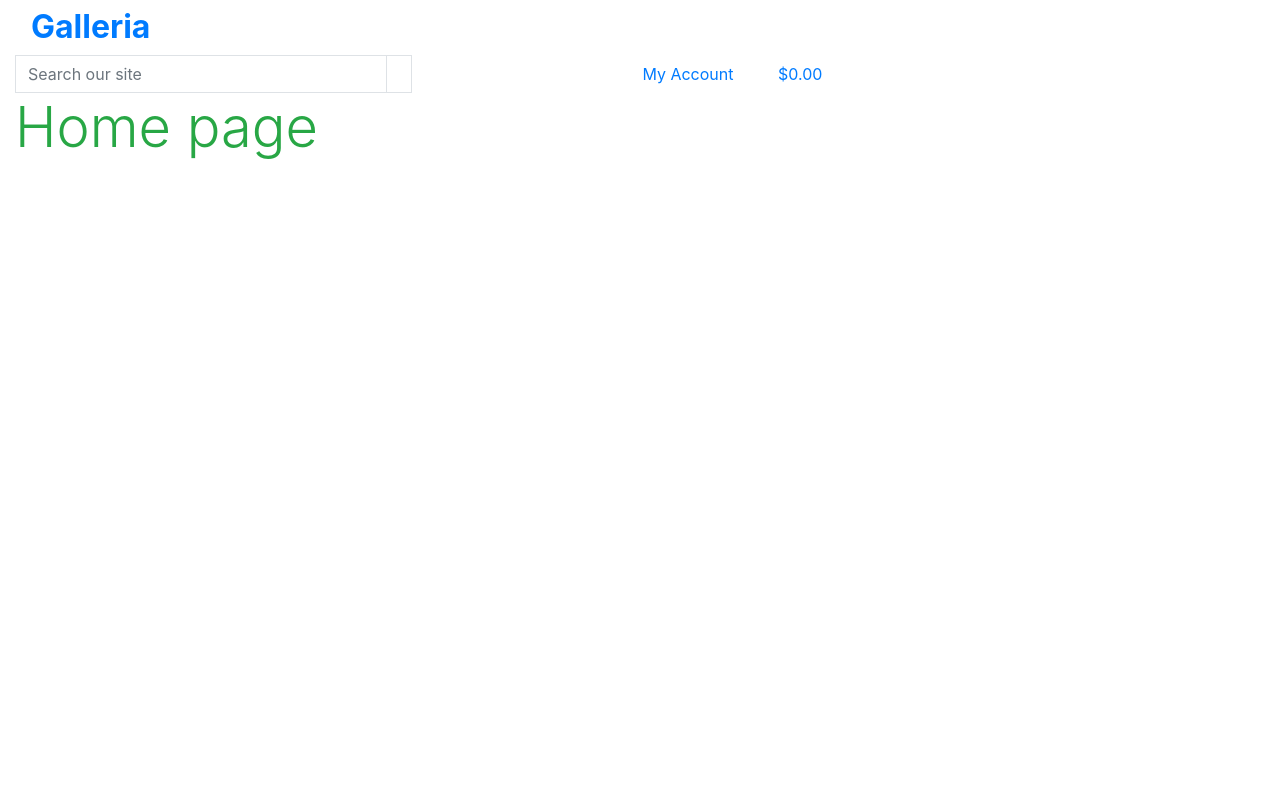
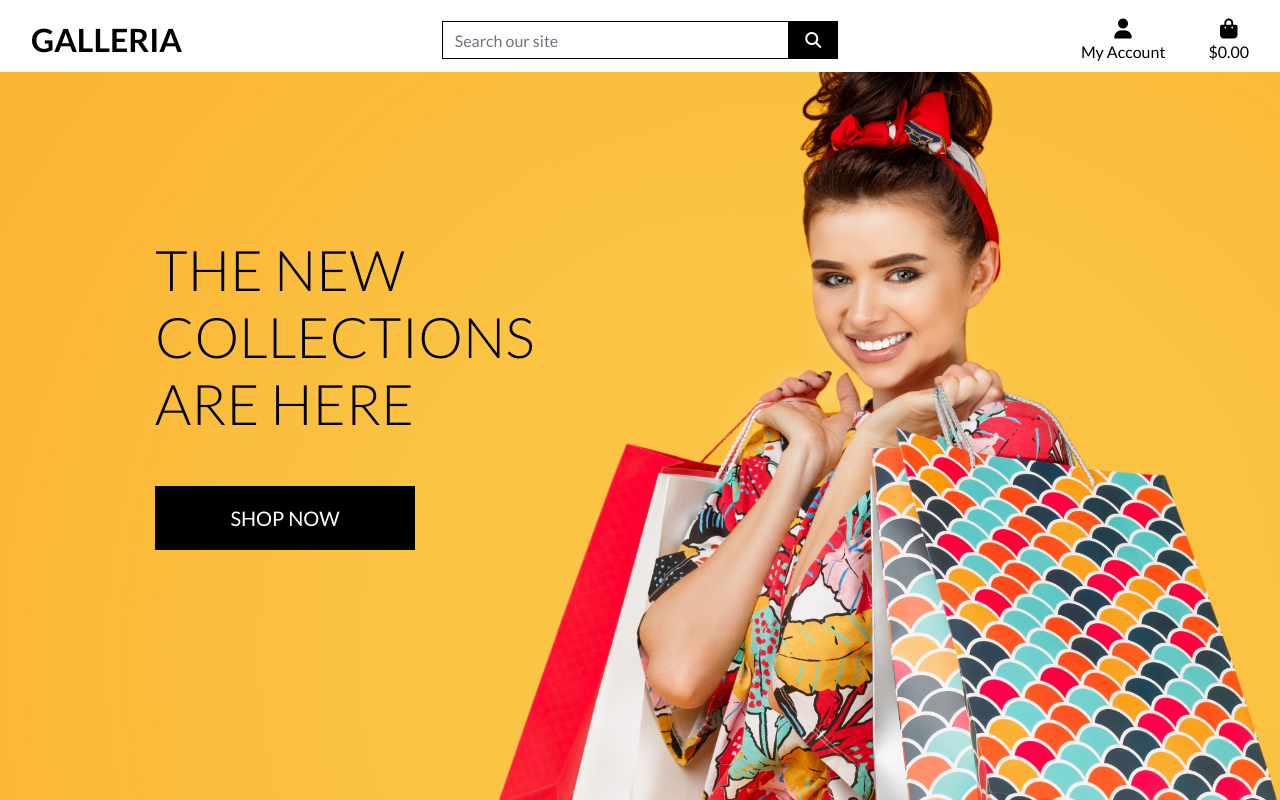
Before and after one commit to steve-doc/galleria, a Django app: page / in a window 1280 px wide. Run offline with Django 3.2, Linux system fonts and the light colour scheme; some libraries are stand-ins or nearby versions.

Commit message:
completed homepage header and css

```diff
--- a/galleria/settings.py
+++ b/galleria/settings.py
@@ -146,6 +146,10 @@ USE_TZ = True
 # https://docs.djangoproject.com/en/3.2/howto/static-files/
 
 STATIC_URL = '/static/'
+STATICFILES_DIRS = (os.path.join(BASE_DIR, 'static'),)
+
+MEDIA_URL = '/media/'
+MEDIA_ROOT = os.path.join(BASE_DIR, 'media')
 
 # Default primary key field type
 # https://docs.djangoproject.com/en/3.2/ref/settings/#default-auto-field
--- a/galleria/urls.py
+++ b/galleria/urls.py
@@ -15,9 +15,11 @@ Including another URLconf
 """
 from django.contrib import admin
 from django.urls import path, include
+from django.conf import settings
+from django.conf.urls.static import static
 
 urlpatterns = [
     path('admin/', admin.site.urls),
     path('accounts/', include('allauth.urls')),
     path('', include('home.urls')),
-]
+] + static(settings.MEDIA_URL, document_root=settings.MEDIA_ROOT)
--- a/home/templates/home/index.html
+++ b/home/templates/home/index.html
@@ -1,6 +1,31 @@
 {% extends "base.html" %}
 {% load static %}
 
+{% block page_header %}
+    <div class="container header-container">
+        <div class="row">
+            <div class="col">
+
+            </div>
+        </div>
+    </div>
+{% endblock %}
+
 {% block content %}
-    <h1 class="display-4 text-success">Home page</h1>
+    <div class="container h-100">
+        <div class="row h-100">
+            <div class="col-7 col-md-6 my-auto">
+                <h1 class="display-4 logo-font text-black">
+                    The new collections are here
+                </h1>
+                <div class="my-5">
+                    <h4>
+                        <a href="" class="shop-now-button btn btn-lg rounded-0 text-uppercase py-3">
+                            Shop Now
+                        </a>
+                    </h4>
+                </div>
+            </div>
+        </div>
+    </div>
 {% endblock %}
--- /dev/null
+++ b/static/css/base.css
@@ -0,0 +1,82 @@
+html {
+    height: 100%;
+}
+
+body {
+    background: url('/media/homepage_background_cropped.jpg') no-repeat center center fixed;
+    background-size: cover;
+    /* calc to deduct the size of the header */
+    height: calc(100vh - 164px);
+    color: #555;
+    font-family: 'Lato';
+}
+
+/* from Bulma */
+.icon {
+    align-items: center;
+    display: inline-flex;
+    justify-content: center;
+    height: 1.5rem;
+    width: 1.5rem;
+}
+
+.logo-font {
+    text-transform: uppercase;
+}
+
+.main-logo-link {
+    width: fit-content;
+}
+
+.shop-now-button {
+    background: black;
+    color: white;
+    min-width: 260px;
+}
+
+.btn-black {
+    background: black;
+    color: white;
+}
+
+.shop-now-button:hover,
+.shop-now-button:active,
+.shop-now-button:focus,
+.btn-black:hover,
+.btn-black:active,
+.btn-black:focus {
+    background: #222;
+    color: white;
+}
+
+.text-black {
+    color: #000 !important;
+}
+
+.border-black {
+    border: 1px solid black !important;
+}
+
+/* -------------------------------- Media Queries */
+
+/* Slightly larger container on xl screens */
+@media (min-width: 1200px) {
+  .container {
+    max-width: 80%;
+  }
+}
+
+/* fixed top navbar only on medium and up */
+@media (min-width: 992px) {
+    .fixed-top-desktop-only {
+        position: fixed;
+        top: 0;
+        right: 0;
+        left: 0;
+        z-index: 1030;
+    }
+
+    .header-container {
+        padding-top: 164px;
+    }
+}
--- a/templates/base.html
+++ b/templates/base.html
@@ -17,6 +17,10 @@
     <!-- Core CSS -->
     {% block corecss %}
       <link rel="stylesheet" href="https://cdn.jsdelivr.net/npm/bootstrap@4.6.2/dist/css/bootstrap.min.css" integrity="sha384-xOolHFLEh07PJGoPkLv1IbcEPTNtaed2xpHsD9ESMhqIYd0nLMwNLD69Npy4HI+N" crossorigin="anonymous">
+      <link rel="preconnect" href="https://fonts.googleapis.com">
+      <link rel="preconnect" href="https://fonts.gstatic.com" crossorigin>
+      <link href="https://fonts.googleapis.com/css2?family=Lato:ital,wght@0,100;0,300;0,400;0,700;0,900;1,100;1,300;1,400;1,700;1,900&display=swap" rel="stylesheet">
+      <link rel="stylesheet" href="{% static 'css/base.css' %}">
     {% endblock %}
 
     <!-- Extre CSS -->
@@ -25,6 +29,7 @@
 
     <!-- Core Javascript -->
     {% block corejs %}
+        <script src="https://kit.fontawesome.com/67c1c04fa5.js" crossorigin="anonymous"></script>
         <script src="https://cdn.jsdelivr.net/npm/jquery@3.5.1/dist/jquery.min.js" integrity="sha256-9/aliU8dGd2tb6OSsuzixeV4y/faTqgFtohetphbbj0=" crossorigin="anonymous"></script>
         <script src="https://cdn.jsdelivr.net/npm/bootstrap@4.6.2/dist/js/bootstrap.bundle.min.js" integrity="sha384-Fy6S3B9q64WdZWQUiU+q4/2Lc9npb8tCaSX9FK7E8HnRr0Jz8D6OP9dO5Vg3Q9ct" crossorigin="anonymous"></script>
     {% endblock %}
@@ -37,15 +42,13 @@
   </head>
   <body>
     <header class="container-fluid fixed-top">
-      <div class="row">
+      <div id="topnav" class="row bg-white pt-lg-2 d-non d-lg-flex">
         <!-- Logo -->
         <div class="col-12 col-lg-4 my-auto py-1 py-lg-0 text-center text-lg-left">
           <a href="{% url 'home' %}" class="nav-link main-logo-link">
             <h2 class="logo-font text-black my-0"><strong>Galleria</strong></h2>
           </a>
         </div>
-        <div class="col-12 col-lg-4 my-auto py-1 py-lg-0"></div>
-        <div class="col-12 col-lg-4 my-auto py-1 py-lg-0"></div>
 
         <!-- Search bar -->
         <div class="col-12 col-lg-4 my-auto py-1 py-lg-0">
```
Also changed, not shown: media/homepage_background_cropped.jpg (added).
